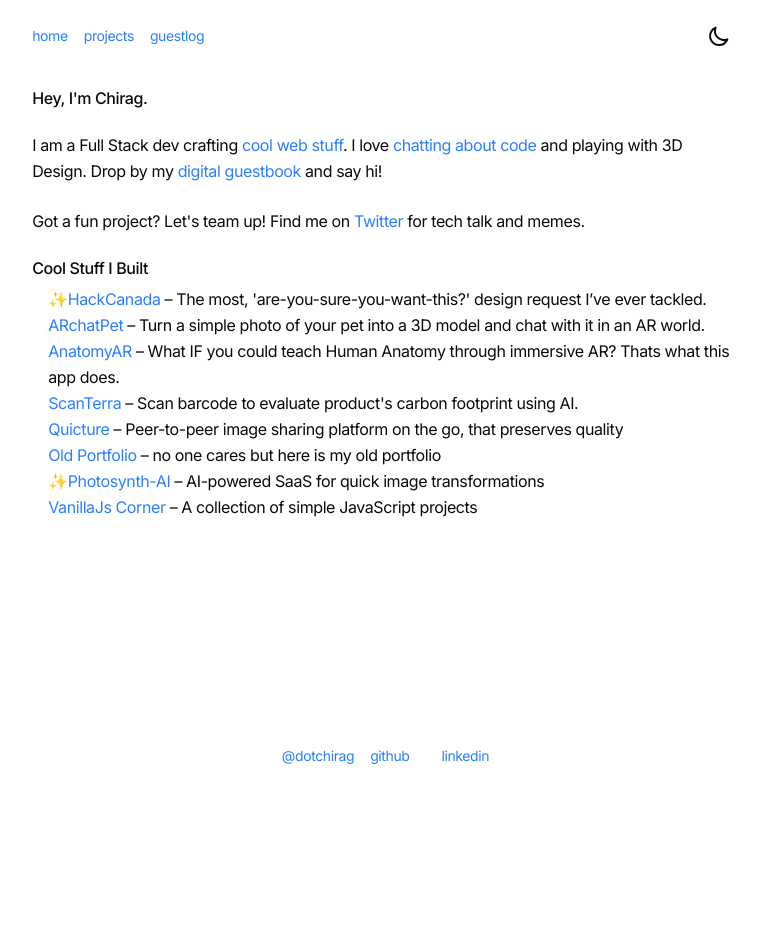
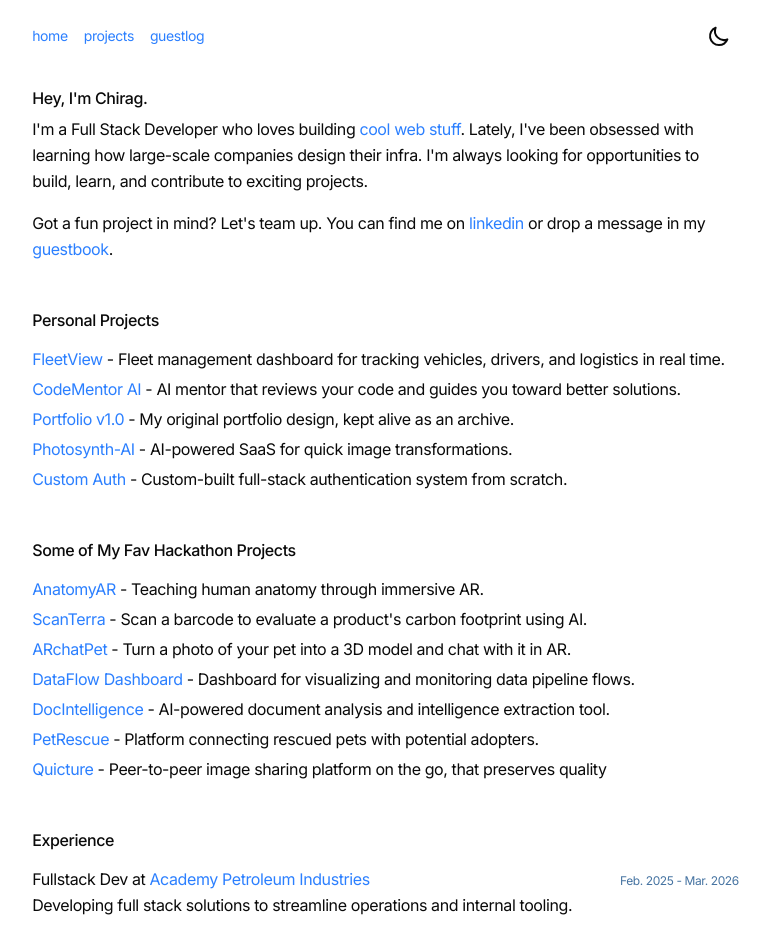
Before and after one commit to ChiragDalmia/portfolio, a Next.js app: page / in a window 1280 px wide. Shown: the top 934 px of the page, without its empty margins (247-1017 px from the left). Before the commit the page ends 800 px from the top, so only its background shows below. Built offline with nearby package versions, Linux system fonts and the light colour scheme.

Commit message:
update main page content

```diff
--- a/app/page.tsx
+++ b/app/page.tsx
@@ -1,50 +1,154 @@
-import { projectsData } from "@/lib/projects";
+import { personalProjects, hackathonProjects } from "@/lib/projects";
 import Link from "next/link";
 import React from "react";
+
+const experienceData = [
+  {
+    dateRange: "Feb. 2025 - Mar. 2026",
+    prefix: "Fullstack Dev at ",
+    linkText: "Academy Petroleum Industries",
+    suffix: "",
+    url: "https://www.academypetroleum.com/",
+    description:
+      "Developing full stack solutions to streamline operations and internal tooling.",
+  },
+  {
+    dateRange: "Sep. 2024 - Dec. 2024",
+    prefix: "",
+    linkText: "HackCanada",
+    suffix: " Organiser (Front-end Dev)",
+    url: "https://staging.hackcanada.org/",
+    description:
+      "Helped Organize one of Canada's largest student-run hackathons with designing website, logistics, and everything in between.",
+  },
+  {
+    dateRange: "Mar. 2024 - Sep. 2024",
+    prefix: "Web Dev Intern at ",
+    linkText: "Sheridan College",
+    suffix: "",
+    url: "https://www.sheridancollege.ca/",
+    description:
+      "Building and maintaining web experiences for the college community.",
+  },
+];
 
 const Page = () => {
   return (
     <>
-      <h1>Hey, I&apos;m Chirag.</h1>
-      <section aria-labelledby="about-me">
-        <h2 id="about-me" className="sr-only">
-          About Me
-        </h2>
+      <section aria-labelledby="intro">
+        <h1 id="intro" className="mt-0">
+          Hey, I&apos;m Chirag.
+        </h1>
         <p>
-          I am a Full Stack dev crafting{" "}
-          <Link href="/projects">cool web stuff</Link>. I love{" "}
-          <Link href="/yaps/spline-projects">chatting about code</Link> and
-          playing with 3D Design. Drop by my{" "}
-          <Link href="/guestlog">digital guestbook</Link> and say hi!
+          I&apos;m a Full Stack Developer who loves building{" "}
+          <Link href="/projects">cool web stuff</Link>. Lately, I&apos;ve been
+          obsessed with learning how large-scale companies design their
+          infra. I&apos;m always looking for opportunities to build, learn,
+          and contribute to exciting projects.
+        </p>
+        <p>
+          Got a fun project in mind? Let&apos;s team up. You can find me on{" "}
+          <Link href="https://www.linkedin.com/in/chiragdalmia007">
+            linkedin
+          </Link>{" "}
+          or drop a message in my <Link href="/guestlog">guestbook</Link>.
         </p>
       </section>
 
-      <p>
-        Got a fun project? Let&apos;s team up! Find me on{" "}
-        <Link href="https://x.com/dotchirag">Twitter</Link> for tech talk and
-        memes.
-      </p>
-
-      <section aria-labelledby="projects">
-        <h2 id="projects">Cool Stuff I Built</h2>
-        <ul>
-          {projectsData.map((project, index) => (
-            <li key={index}>
-              <Link href={project.url}>
-                {project.name}
-                <span className="sr-only">
-                  {project.description ? ` – ${project.description}` : ""}
-                </span>
-              </Link>
-              {project.description && (
-                <span aria-hidden="true"> – {project.description}</span>
-              )}
-            </li>
+      <Section title="Personal Projects">
+        <ul className="space-y-1">
+          {personalProjects.map((project) => (
+            <Entry key={project.name} {...project} />
           ))}
         </ul>
-      </section>
+      </Section>
+
+      <Section title="Some of My Fav Hackathon Projects">
+        <ul className="space-y-1">
+          {hackathonProjects.map((project) => (
+            <Entry key={project.name} {...project} />
+          ))}
+        </ul>
+      </Section>
+
+      <Section title="Experience">
+        <ul className="space-y-3">
+          {experienceData.map((experience) => (
+            <ExperienceEntry key={experience.linkText} {...experience} />
+          ))}
+        </ul>
+      </Section>
     </>
   );
 };
 
+function Section({
+  title,
+  children,
+}: {
+  title: string;
+  children: React.ReactNode;
+}) {
+  const id = title.toLowerCase().replace(/[^a-z0-9]+/g, "-");
+  return (
+    <section aria-labelledby={id} className="pt-6">
+      <h2 id={id} className="mt-0 mb-4">
+        {title}
+      </h2>
+      {children}
+    </section>
+  );
+}
+
+function Entry({
+  name,
+  url,
+  description,
+}: {
+  name: string;
+  url: string;
+  description?: string;
+}) {
+  return (
+    <li className="ml-0">
+      <Link href={url}>{name.replace("✨", "")}</Link>
+      {description && <> - {description}</>}
+    </li>
+  );
+}
+
+function ExperienceEntry({
+  dateRange,
+  prefix,
+  linkText,
+  suffix,
+  url,
+  description,
+}: {
+  dateRange?: string;
+  prefix?: string;
+  linkText: string;
+  suffix?: string;
+  url?: string;
+  description?: string;
+}) {
+  return (
+    <li className="ml-0">
+      <div className="flex items-baseline justify-between gap-4">
+        <span>
+          {prefix}
+          {url ? <Link href={url}>{linkText}</Link> : linkText}
+          {suffix}
+        </span>
+        {dateRange && (
+          <span className="text-xs text-muted-foreground whitespace-nowrap">
+            {dateRange}
+          </span>
+        )}
+      </div>
+      {description && <p className="mb-0">{description}</p>}
+    </li>
+  );
+}
+
 export default Page;
--- a/lib/projects.ts
+++ b/lib/projects.ts
@@ -1,47 +1,95 @@
-export const projectsData = [
+export type Project = {
+  name: string;
+  url: string;
+  githubUrl?: string;
+  description: string;
+};
+
+export const personalProjects: Project[] = [
   {
-    name: "✨HackCanada",
-    url: "https://staging.hackcanada.org/",
+    name: "FleetView",
+    url: "https://fleetview.chiragdalmia.com/",
+    githubUrl: "https://github.com/ChiragDalmia/fleetview",
     description:
-    "The most, 'are-you-sure-you-want-this?' design request I’ve ever tackled.",
+      "Fleet management dashboard for tracking vehicles, drivers, and logistics in real time.",
+  },
+  {
+    name: "CodeMentor AI",
+    url: "https://codementor-ai.chiragdalmia.com/",
+    githubUrl: "https://github.com/ChiragDalmia/codementor-ai",
+    description:
+      "AI mentor that reviews your code and guides you toward better solutions.",
+  },
+  {
+    name: "Portfolio v1.0",
+    url: "https://v1.chiragdalmia.com/",
+    githubUrl: "https://github.com/ChiragDalmia/portfolio1.0",
+    description: "My original portfolio design, kept alive as an archive.",
+  },
+  {
+    name: "Photosynth-AI",
+    url: "https://photosynthai.chiragdalmia.com/",
+    githubUrl: "https://github.com/ChiragDalmia/imageGenerator",
+    description: "AI-powered SaaS for quick image transformations.",
+  },
+  {
+    name: "Custom Auth",
+    url: "https://github.com/ChiragDalmia/fullstack-customAuth",
+    githubUrl: "https://github.com/ChiragDalmia/fullstack-customAuth",
+    description: "Custom-built full-stack authentication system from scratch.",
+  },
+];
+
+export const hackathonProjects: Project[] = [
+  {
+    name: "AnatomyAR",
+    url: "https://anatomyar.chiragdalmia.com/",
+    githubUrl: "https://github.com/ChiragDalmia/anatomyAR",
+    description: "Teaching human anatomy through immersive AR.",
+  },
+  {
+    name: "ScanTerra",
+    url: "https://scanterra.chiragdalmia.com/",
+    githubUrl: "https://github.com/ChiragDalmia/scanterra",
+    description:
+      "Scan a barcode to evaluate a product's carbon footprint using AI.",
   },
   {
     name: "ARchatPet",
-    // url: "https://archatpet.vercel.app/",
-    url: "https://www.bringthembackto.us/",
+    url: "https://archatpet.chiragdalmia.com/",
+    githubUrl: "https://github.com/ChiragDalmia/archatpet",
     description:
-    "Turn a simple photo of your pet into a 3D model and chat with it in an AR world.",
+      "Turn a photo of your pet into a 3D model and chat with it in AR.",
   },
   {
-    name: "AnatomyAR",
-    url: "https://ctrlhack2024.vercel.app/",
-    description: "What IF you could teach Human Anatomy through immersive AR? Thats what this app does.",
+    name: "DataFlow Dashboard",
+    url: "https://dataflow-dashboard.chiragdalmia.com/",
+    githubUrl: "https://github.com/ChiragDalmia/dataflow-dashboard",
+    description: "Dashboard for visualizing and monitoring data pipeline flows.",
   },
   {
-    name: "ScanTerra",
-    url: "https://scanterra.vercel.app/",
+    name: "DocIntelligence",
+    url: "https://docintelligence.chiragdalmia.com/",
+    githubUrl: "https://github.com/ChiragDalmia/docintelligence",
     description:
-      "Scan barcode to evaluate product's carbon footprint using AI.",
+      "AI-powered document analysis and intelligence extraction tool.",
+  },
+  {
+    name: "PetRescue",
+    url: "https://github.com/ChiragDalmia/petRescue",
+    githubUrl: "https://github.com/ChiragDalmia/petRescue",
+    description: "Platform connecting rescued pets with potential adopters.",
   },
   {
     name: "Quicture",
-    url: "https://sharethephotoswithus.us/",
+    url: "https://github.com/JasonLovesDoggo/quicture",
+    githubUrl: "https://github.com/JasonLovesDoggo/quicture",
     description:
       "Peer-to-peer image sharing platform on the go, that preserves quality",
   },
-  {
-    name: "Old Portfolio",
-    url: "https://chiragdalmia.vercel.app/",
-    description: "no one cares but here is my old portfolio",
-  },
-  {
-    name: "✨Photosynth-AI",
-    url: "https://photosynthai.cloud/",
-    description: "AI-powered SaaS for quick image transformations",
-  },
-  {
-    name: "VanillaJs Corner",
-    url: "https://myvanillajs.netlify.app/",
-    description: "A collection of simple JavaScript projects",
-  },
 ];
+
+export const projectsData: Project[] = [
+  ...personalProjects,
+  ...hackathonProjects,
+];
```
